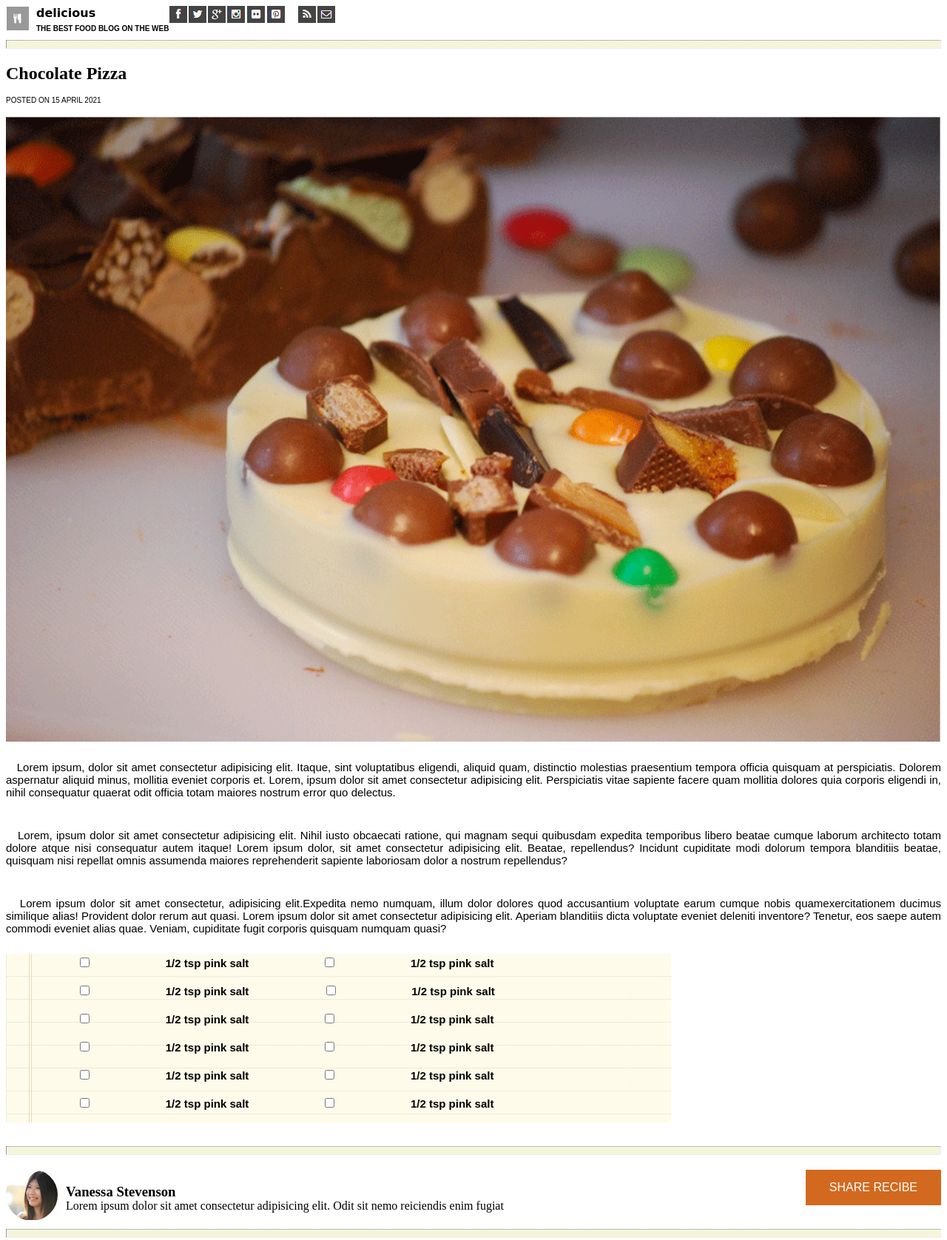
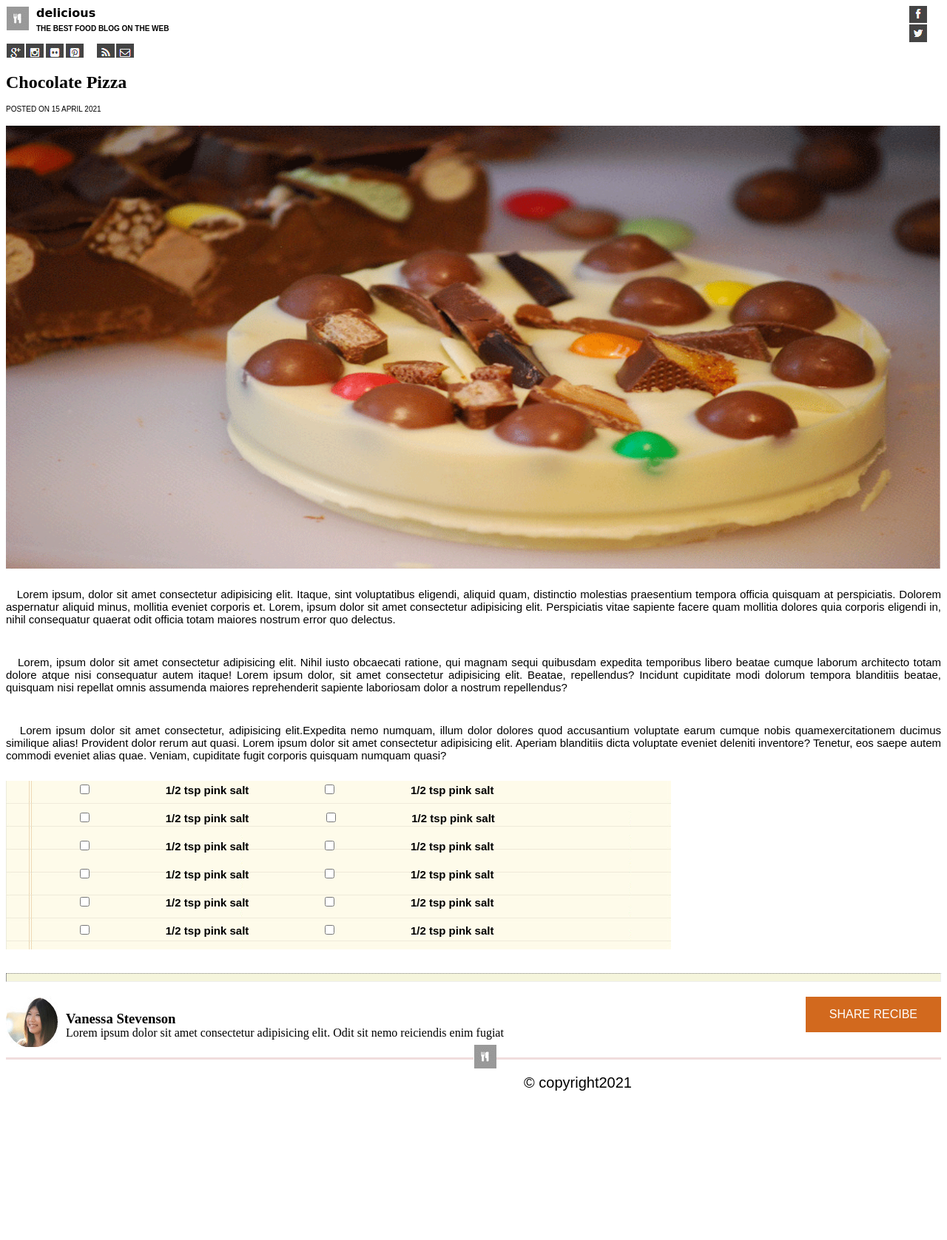
Before and after one commit to OsamaAlali/Chocolate-Pizza, a plain HTML site: page index.html in a window 1280 px wide. Shown: the top 1677 px of the page at 74% size. After the commit the page ends 1484 px from the top, so only its background shows below. Drawn offline with Linux system fonts and the light colour scheme.

Commit message:
modifide header and footer

```diff
--- a/index.html
+++ b/index.html
@@ -13,8 +13,8 @@
     <header>
         <nav>
             <ul id="scend">
-                <li><img src="image/small-logo.png"></li>
-                <li id="fi">delicious <br><span>THE BEST FOOD BLOG ON THE WEB</span> </li>
+                <li  ><img src="image/small-logo.png"></li>
+                <li id="fi" class="fi">delicious <br><span>THE BEST FOOD BLOG ON THE WEB</span> </li>
                 <li class="ww"><a href="#"><img src="image/fb-icon.png"></a></li>
                 <li class="ww"><a href="#"><img src="image/twit-icon.png"></a></li>
                 <li class="ww"><a href="#"><img src="image/gp-icon.png"></a></li>
@@ -26,7 +26,7 @@
                 <li class="qq"><a href="#"><img src="image/mail-icon.png"></a></li>
             </ul>
         </nav>
-        <hr>
+        <hr class="headerLine">
     </header>
     <main>
         <h2>Chocolate Pizza <br> <span><h5>POSTED ON 15 APRIL 2021</span></h2>
@@ -82,10 +82,11 @@
 <p>Lorem ipsum dolor sit amet consectetur adipisicing elit. Odit sit nemo reiciendis enim fugiat </p>
 <button>SHARE RECIBE</button>
 <div class="lastfoot">
-<hr >
+
 <img class="footim" src="image/small-logo.png" >
+
+<span> &copy; copyright2021 </span>
 </div>
-<span> &copy; copyright2021 </span>
 </footer>
 
 </body>
--- a/style.css
+++ b/style.css
@@ -1,7 +1,15 @@
+header{
+    height: 70px;
+    overflow: hidden;
+}
 nav{
-    position: relative;
+    float: right;
+
 }
+.fi{
+    margin-right: 1000px;
 
+}
 #first{
     display:inline-block;
     margin: 0;
@@ -46,6 +54,11 @@ nav{
     height: 10px;
     background-color:beige;
  }
+ .headerLine{
+     background-image: url(image/hr-img.png);
+     width: 100%;
+     margin-top: 55px;
+ }
  .forms{
         background-image: url("image/list-bg.png");
         background-repeat: no-repeat;
@@ -65,6 +78,7 @@ nav{
     margin-left: auto;
     margin-right: auto;
     width: 100%;
+    height: 600px;
  }
  .qwe{
      text-align: justify;
@@ -136,14 +150,23 @@ footer p{
 .qq1{
     margin-left: 1px;
 }
+.lastfoot{
+    width: 100%;
+    position: relative;
+   border-top: 3px solid rgb(240, 221, 221);
 
+   margin-top: 10px;
+}
 .footim{
-    margin-bottom: 30px;
-    margin-left:50%;
+   position: absolute;
+   left: 50%;
+   top: -50%;
 }
 footer span{
-    display:inline-block;
+    margin-left:700px;
+     display:inline-block;
     font-size: 20px;
-    margin-left: 630px;
+    margin-top: 20px;
+    text-align: center;
 
 }
```
